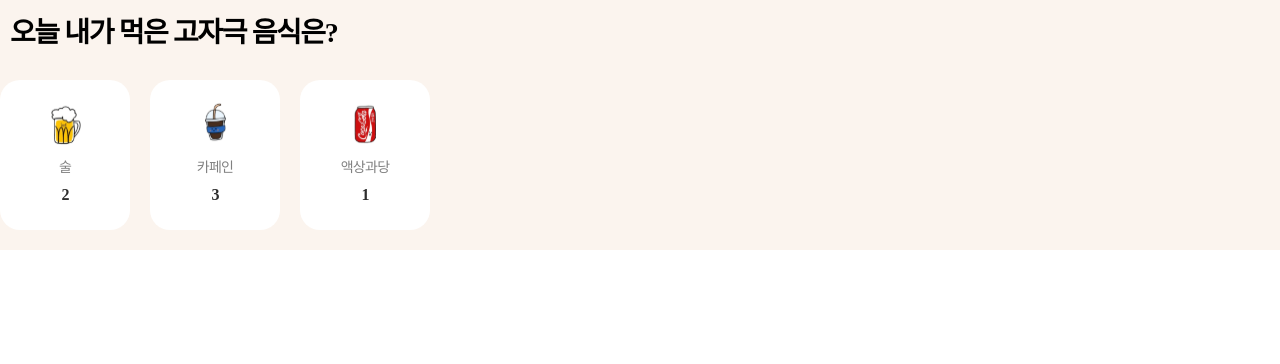
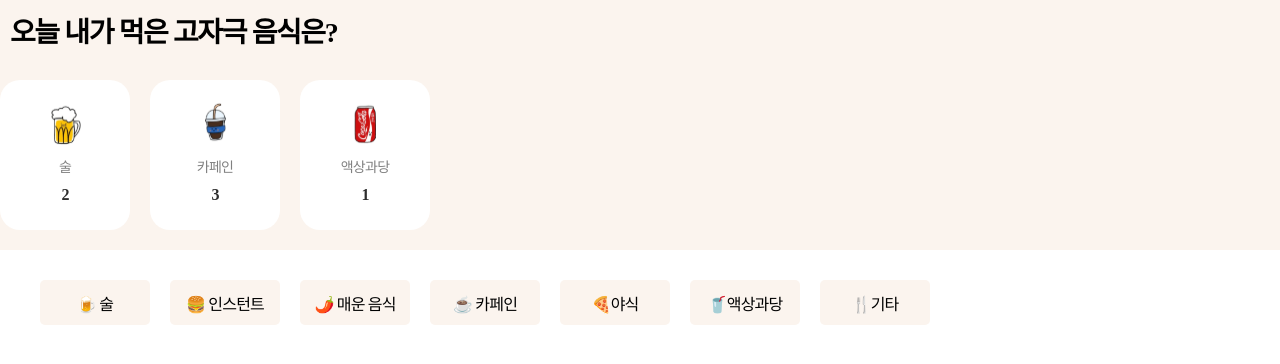
Before and after one commit to MangoSiruu/goToxicDiary, a React (Vite) app in the folder src/frontend/: page / in a window 1280 px wide. Shown: the top 364 px of the page. Built offline with nearby package versions, Linux system fonts and the light colour scheme; a web font is replaced by a local one.

Commit message:
[feat] #12 - 카테고리 버튼 생성

```diff
--- a/src/frontend/src/App.jsx
+++ b/src/frontend/src/App.jsx
@@ -1,7 +1,13 @@
 import { TodayFoodSection } from './components/features/TodayFood';
+import { TodayEatForm } from './components/features/TodayFood/Form';
 
 function App() {
-  return <TodayFoodSection />;
+  return (
+    <>
+      <TodayFoodSection />
+      <TodayEatForm />
+    </>
+  );
 }
 
 export default App;
--- /dev/null
+++ b/src/frontend/src/components/common/Button/Categories/index.jsx
@@ -0,0 +1,27 @@
+import styled from '@emotion/styled';
+import { colors } from '../../../../styles/variants';
+
+export function CategoryButton({ category }) {
+  return <Wrapper>{category}</Wrapper>;
+}
+
+const Wrapper = styled.button`
+  display: flex;
+  flex-direction: row;
+  justify-content: center;
+  align-items: center;
+  padding: 5px 10px;
+  gap: 10px;
+  width: 90px;
+  height: 35px;
+  background: ${colors.backgroundColor};
+  border-radius: 5px;
+  transition:
+    background 0.3s,
+    color 0.3s;
+
+  &:hover {
+    background: ${colors.point_orange};
+    color: ${colors.white};
+  }
+`;
--- a/src/frontend/src/components/features/TodayFood/CardList/index.jsx
+++ b/src/frontend/src/components/features/TodayFood/CardList/index.jsx
@@ -21,7 +21,7 @@ export function CardList({ toxicFoods }) {
     return (
       <Wrapper>
         {todayToxicFoods.map((toxicFood) => (
-          <Card toxicFood={toxicFood} />
+          <Card key={toxicFood.name} toxicFood={toxicFood} />
         ))}
       </Wrapper>
     );
--- /dev/null
+++ b/src/frontend/src/components/features/TodayFood/Categories/index.jsx
@@ -0,0 +1,23 @@
+import styled from '@emotion/styled';
+import { categories } from '../../../../constant/Foods/categories';
+import { CategoryButton } from '../../../common/Button/Categories';
+
+export default function Categories() {
+  return (
+    <Wrapper>
+      {categories.map((category) => (
+        <CategoryButton key={category} category={category} />
+      ))}
+    </Wrapper>
+  );
+}
+
+const Wrapper = styled.div`
+  display: flex;
+  flex-direction: row;
+  flex-wrap: wrap;
+  align-items: flex-start;
+  align-content: flex-start;
+  padding: 0px 10px;
+  gap: 20px;
+`;
--- /dev/null
+++ b/src/frontend/src/components/features/TodayFood/Form/index.jsx
@@ -0,0 +1,21 @@
+import styled from '@emotion/styled';
+import { colors } from '../../../../styles/variants';
+import Categories from '../Categories';
+
+export function TodayEatForm() {
+  return (
+    <Wrapper>
+      <Categories />
+    </Wrapper>
+  );
+}
+
+const Wrapper = styled.div`
+  display: flex;
+  flex-direction: column;
+  align-items: flex-start;
+  padding: 30px;
+  gap: 20px;
+  background: ${colors.white}
+  border-radius: 20px;
+`;
--- /dev/null
+++ b/src/frontend/src/constant/Foods/categories.js
@@ -0,0 +1,9 @@
+export const categories = [
+  '🍺 술',
+  '🍔 인스턴트',
+  '🌶️ 매운 음식',
+  '☕ 카페인',
+  '🍕야식',
+  '🥤액상과당',
+  '🍴기타',
+];
```
